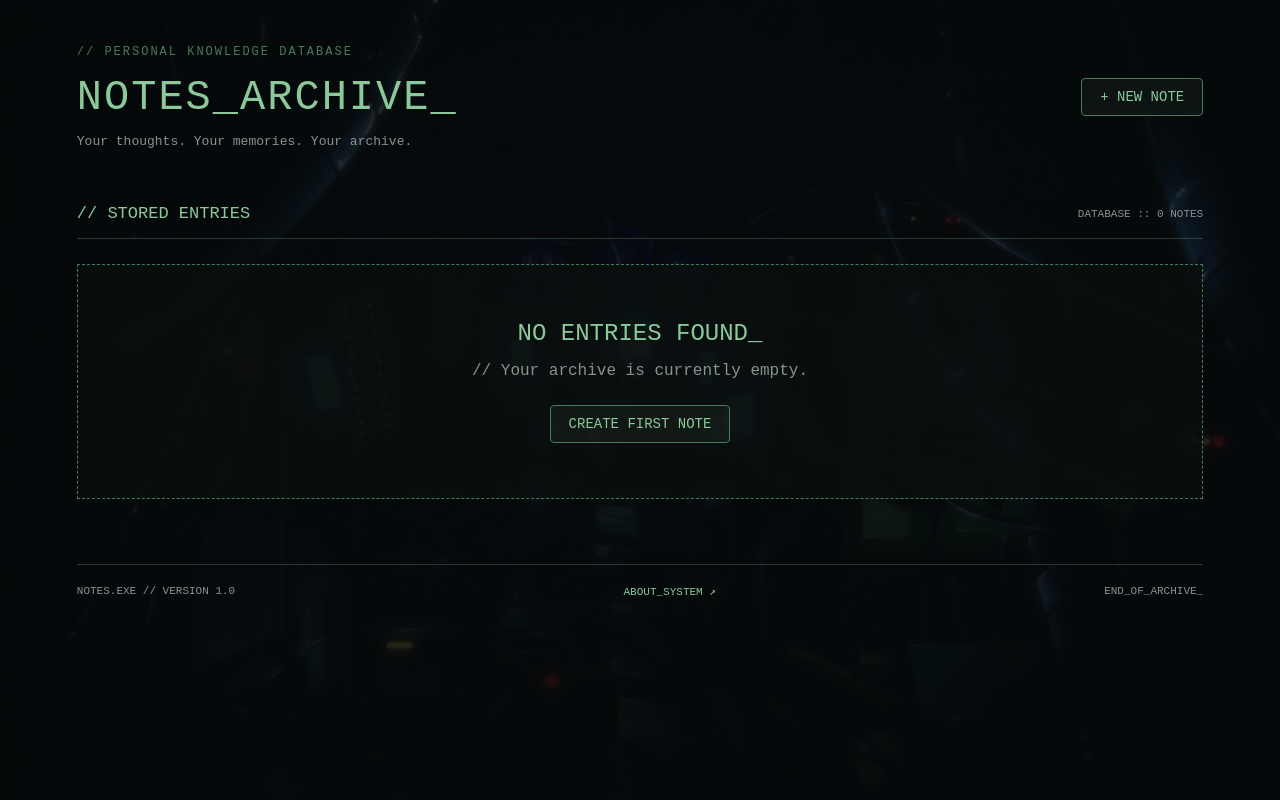
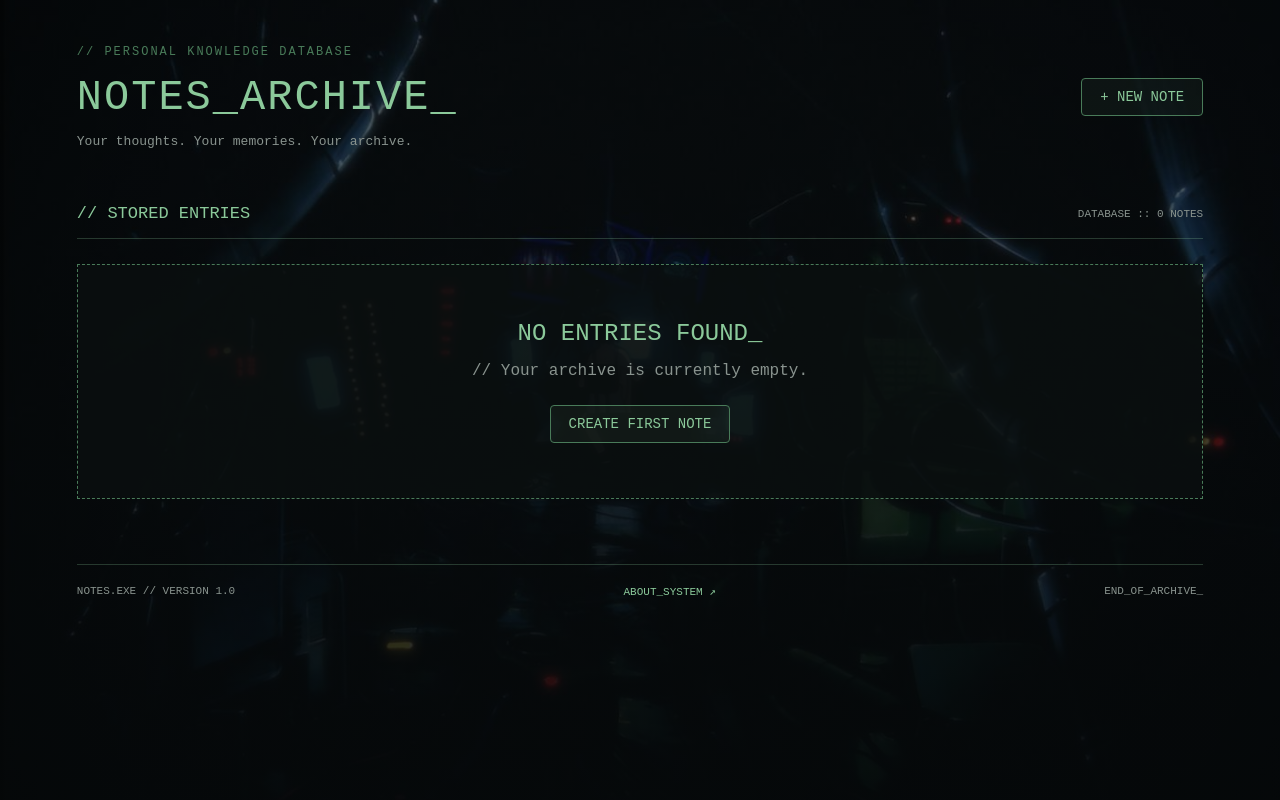
Before and after one commit to Atharken/Notes_Flask, a Flask app: page / in a window 1280 px wide. Run offline with Flask 3, Linux system fonts and the light colour scheme; data that the repository does not hold is empty.

Commit message:
Update style.css

```diff
--- a/static/css/style.css
+++ b/static/css/style.css
@@ -73,7 +73,7 @@ body {
 
     background-image:
         linear-gradient(
-            rgba(5, 8, 9, 0.82),
+            rgba(5, 8, 9, 0.60),
             rgba(5, 8, 9, 0.90)
         ),
         url("/static/image/wired-bg.jpeg");
```
